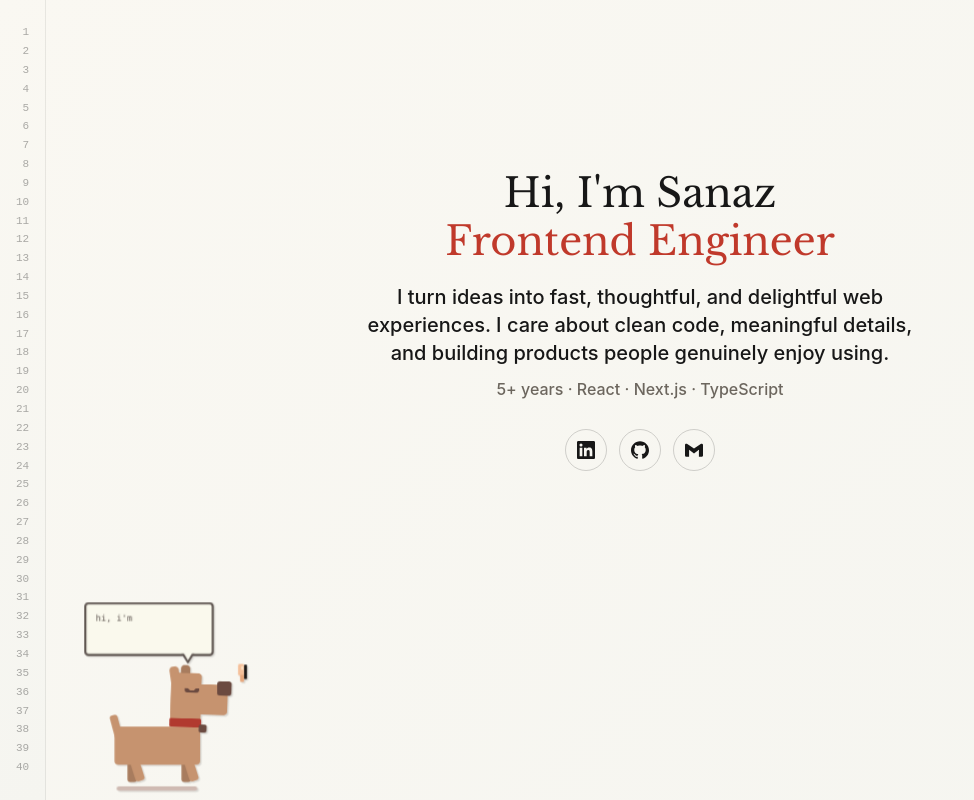
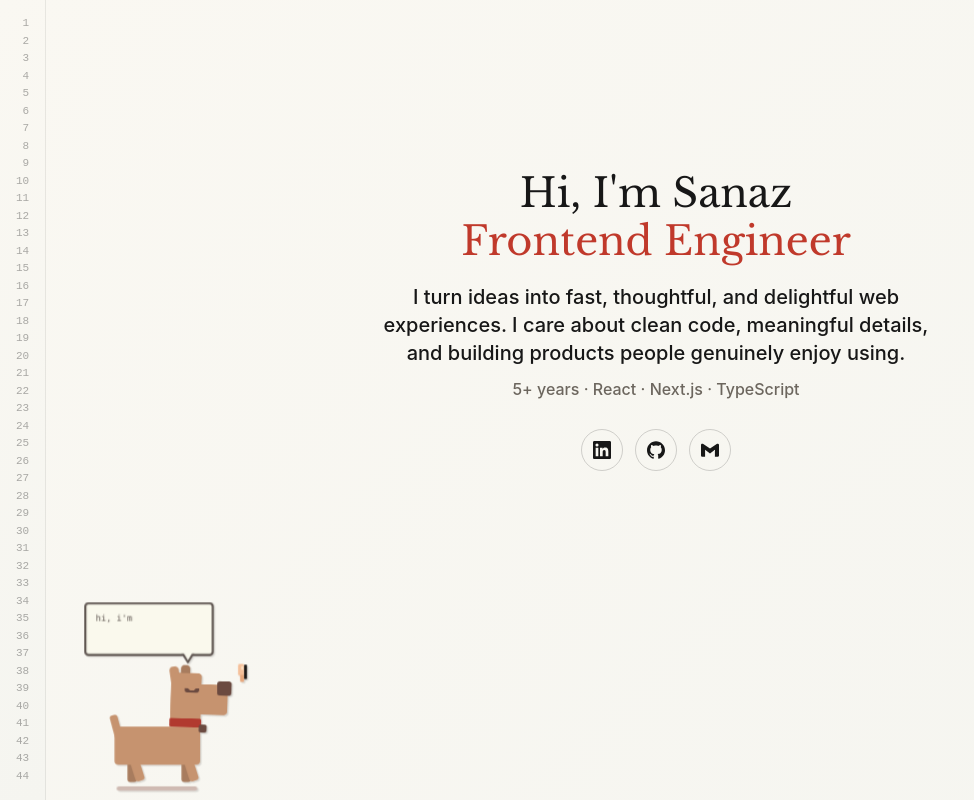
Before and after one commit to sanaz-javadi/portfolio, a React (Vite) app: page / in a window 1280 px wide. Shown: the whole page, without its empty margins (0-974 px from the left). Built offline with nearby package versions, Linux system fonts and the light colour scheme; a web font is replaced by a local one.

Commit message:
update design

```diff
--- a/src/components/Hero/Hero.scss
+++ b/src/components/Hero/Hero.scss
@@ -11,9 +11,8 @@
     display: flex;
     flex-direction: column;
     align-items: flex-end;
-    justify-content: center;
-    gap: 0.25rem;
-    padding: 1rem 1rem 1rem;
+    justify-content: space-between;
+    padding: 16px;
     border-right: 1px solid rgba(23, 23, 23, 0.08);
     font-family: "IBM Plex Mono", monospace;
     font-size: 11px;
@@ -34,6 +33,7 @@
     align-items: center;
     text-align: center;
     padding-bottom: 10rem;
+    margin-left: 32px;
   }
 
   &__title {
--- a/src/components/Hero/Hero.tsx
+++ b/src/components/Hero/Hero.tsx
@@ -1,12 +1,15 @@
 import "./Hero.scss";
 import Dog from "@/components/Dog";
-import { SOCIAL_LINKS, GUTTER_LINES } from "@/constants";
+import { SOCIAL_LINKS } from "@/constants";
+import { useGutterLines } from "@/hooks";
 
 const Hero = () => {
+  const gutterLines = useGutterLines();
+
   return (
     <main className="hero">
       <div className="hero__gutter" aria-hidden="true">
-        {GUTTER_LINES.map((n) => (
+        {gutterLines.map((n) => (
           <span key={n}>{n}</span>
         ))}
       </div>
--- a/src/constants/gutterLines.ts
+++ /dev/null
@@ -1,4 +0,0 @@
-export const GUTTER_LINES: number[] = Array.from(
-  { length: 40 },
-  (_, i) => i + 1,
-);
--- a/src/constants/index.ts
+++ b/src/constants/index.ts
@@ -1,3 +1,2 @@
-export * from "./gutterLines";
 export * from "./socialLinks";
 export * from "./typewriterSentences";
--- a/src/hooks/index.ts
+++ b/src/hooks/index.ts
@@ -1 +1,2 @@
-export { useTypewriter } from './useTypewriter'
+export { useTypewriter } from "./useTypewriter";
+export { useGutterLines } from "./useGutterLines";
--- /dev/null
+++ b/src/hooks/useGutterLines.ts
@@ -0,0 +1,20 @@
+import { useEffect, useState } from "react";
+
+const LINE_SPACING = 18; // px per line number
+
+const calculate = (): number[] => {
+  const count = Math.floor(window.innerHeight / LINE_SPACING);
+  return Array.from({ length: count }, (_, i) => i + 1);
+};
+
+export const useGutterLines = (): number[] => {
+  const [lines, setLines] = useState<number[]>(calculate);
+
+  useEffect(() => {
+    const onResize = () => setLines(calculate());
+    window.addEventListener("resize", onResize);
+    return () => window.removeEventListener("resize", onResize);
+  }, []);
+
+  return lines;
+};
```
